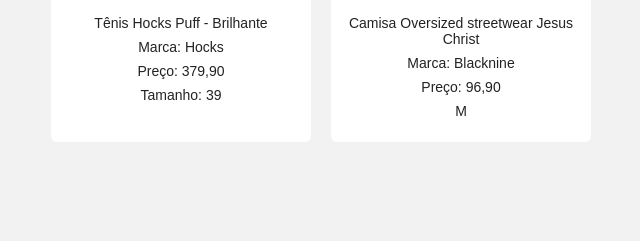
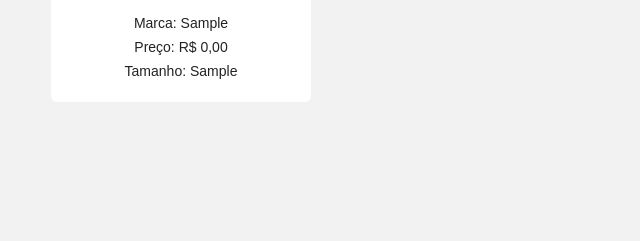
Before and after one commit to Nicolas1346/SoleVault, a PHP site: page /catalogo.php in a window 1280 px wide. Shown: the part 559-800 px from the top of the page, without its empty margins (39-679 px from the left). Run offline with PHP 8.4, Linux system fonts and the light colour scheme; tables that the repository leaves empty or names only in its code hold one stand-in row (values such as "Sample post"); grey boxes marked "Sample" are stand-in pictures.

Commit message:
Update catalogo.php

```diff
--- a/catalogo.php
+++ b/catalogo.php
@@ -1,4 +1,3 @@
-
 <?php
 
 $pesquisa = '';
@@ -24,6 +23,25 @@ $marcas = '';
 if (isset($_GET['marcas'])) {
     $marcas = $_GET['marcas'];
 }
+
+require_once 'conexao.php';
+
+$sql = $sql = "SELECT * FROM produtos
+        WHERE (nome LIKE :pesquisa OR marca LIKE :pesquisa)
+        AND (:categoria = '' OR categoria = :categoria)
+        AND (:tamanho = '' OR tamanho = :tamanho)
+        AND (:marcas = '' OR marca = :marcas)";
+
+$consulta = $pdo->prepare($sql);
+
+$consulta->execute([
+    'pesquisa' => "%$pesquisa%",
+    'categoria' => $categoria,
+    'tamanho' => $tamanho,
+    'marcas' => $marcas
+]);
+
+$produtos = $consulta->fetchAll(PDO::FETCH_ASSOC);
 
 ?>
 
@@ -87,83 +105,28 @@ if (isset($_GET['marcas'])) {
 
             <h2>Produtos Disponíveis</h2>
 
-                <?php if (
-                    ($pesquisa == '' ||
-                    stripos('Hocks', $pesquisa) !== false
-                )
-                &&
-                (
-                    $categoria == '' ||
-                    $categoria == 'tenis'
-                )
-                &&
-                (
-                    $tamanho == '' ||
-                    $tamanho == '36/39'
-                )
-                &&
-                (
-                    $marcas == ''||
-                    $marcas == 'Hocks'
-                )
-            ): ?>
+            <?php foreach ($produtos as $produto): ?>
 
                 <article class="produto">
 
-                    <h3>Tênis</h3>
+                    <h3><?php echo $produto['nome']; ?></h3>
 
                     <img
-                        src="https://s.hocks.com.br/gallery/tenis-hocks-puff-brilhante-04-1407010629.jpg?format=webp"
-                        alt="Tênis Hocks Bold"
+                        src="<?php echo $produto['imagem']; ?>"
+                        alt="<?php echo $produto['nome']; ?>"
                     >
 
-                    <p>Tênis Hocks Puff - Brilhante<p>
-                    <p>Marca: Hocks</p>
-                    <p>Preço: 379,90</p>
-                    <p>Tamanho: 39</p>
+                    <p>Marca: <?php echo $produto['marca']; ?></p>
+
+                    <p>Preço: R$ <?php echo number_format($produto['preco'], 2, ',', '.'); ?></p>
+
+                    <p>Tamanho: <?php echo $produto['tamanho']; ?></p>
 
                 </article>
 
-                <?php endif;?>
+            <?php endforeach; ?>
 
-                    <?php if (
-                        ($pesquisa == '' ||
-                        stripos('Camisa', $pesquisa) !== false
-                    )
-                     &&
-                (
-                    $categoria == '' ||
-                    $categoria == 'roupas'
-                )
-                    &&
-                  (
-                    $tamanho == '' ||
-                    $tamanho == 'M'
-                  )
-                    &&
-                   (
-                    $marcas == '' ||
-                    $marcas == "Blacknine"
-                   )
-            ): ?>
-
-                <article class="produto">
-
-                <h3>Camisa</h3>
-
-                    <img
-                        src="https://blacknine.cdn.magazord.com.br/img/2025/08/produto/12120/frente-zoom-2025-08-16t202633-702.png?ims=fit-in/425x635/filters:fill(white)"
-                        alt="Camisa From Bom Retiro"
-                    >
-
-                    <p>Camisa Oversized streetwear Jesus Christ</p>
-                    <p>Marca: Blacknine</p>
-                    <p>Preço: 96,90</p>
-                    <p>M</p>
-                </article>
-                    <?php endif;?>
-
-            </section>
+        </section>
 
     </main>
 
```
